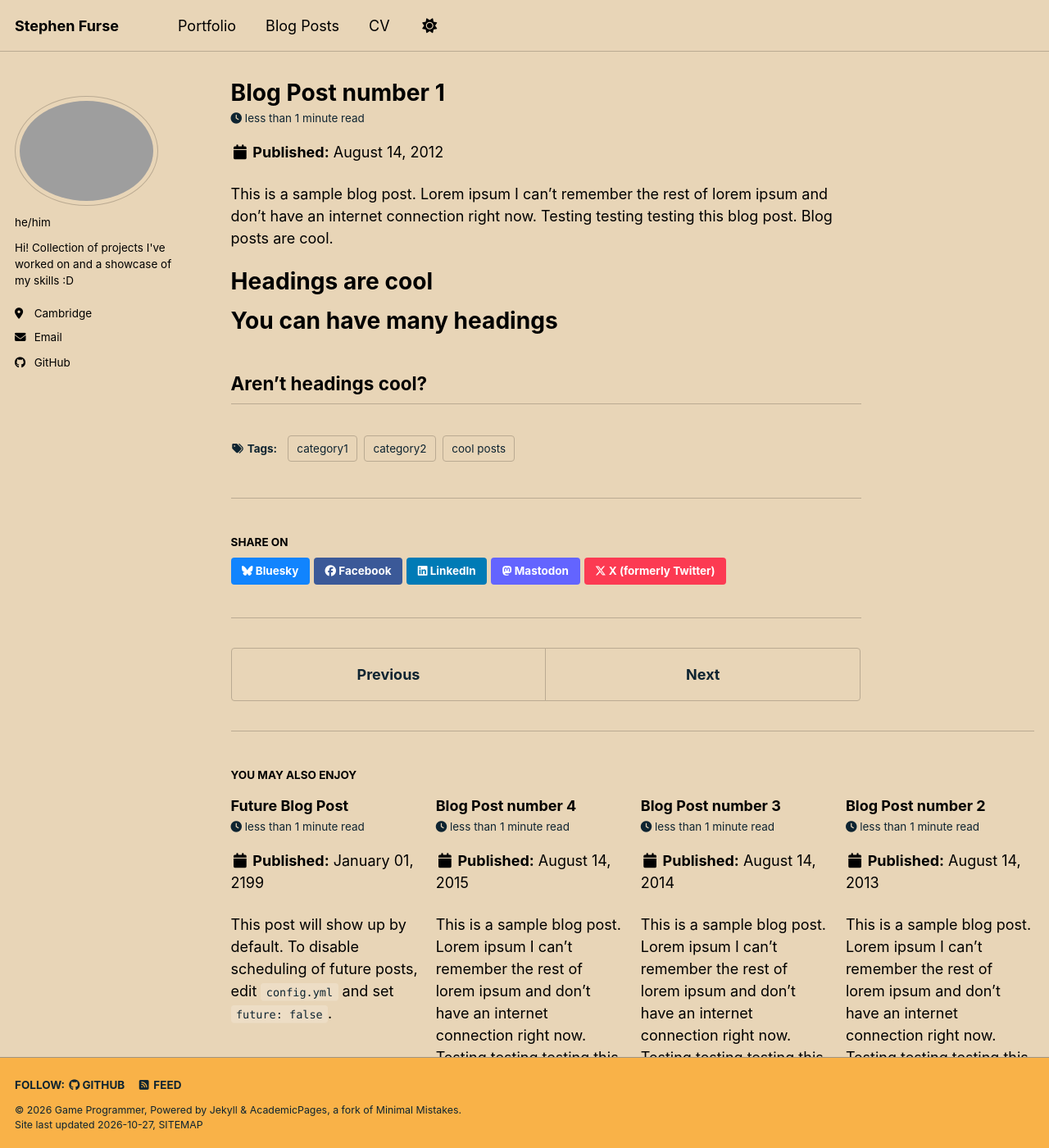
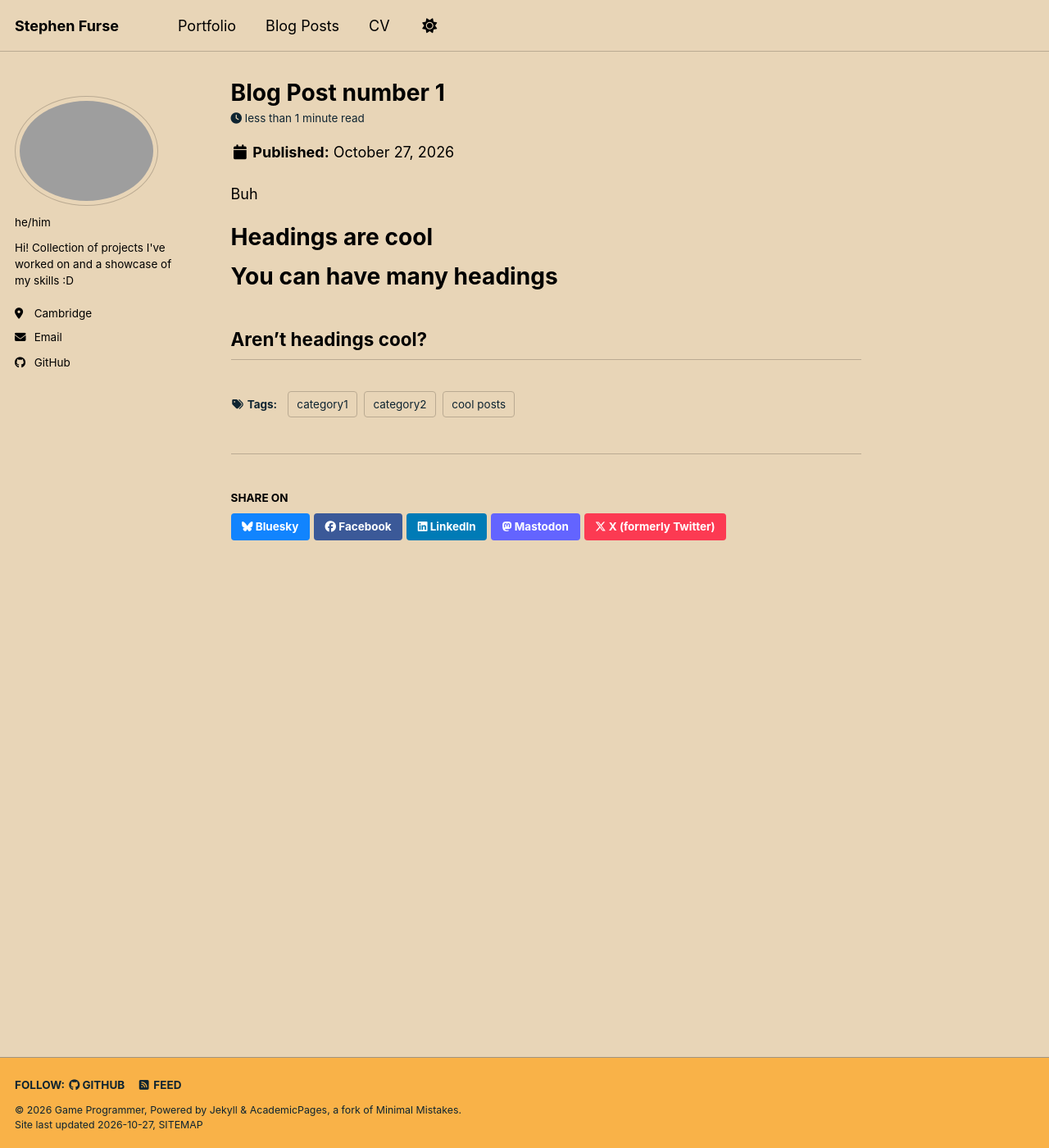
Before and after one commit to Stephen-Furse/Stephen-Furse.github.io, a Jekyll site: the page built from _posts/2012-08-14-blog-post-1.md, in a window 1280 px wide and 1400 px high. Shown: the whole window at 82% size. Built offline with Jekyll 4.4.1, drawn with Linux system fonts in a browser that asks for light colours; a script bundle is joined from its source files by our own code; a style sheet for code colours, icons or effects is not loaded.

```diff
--- a/_posts/2012-08-14-blog-post-1.md
+++ b/_posts/2012-08-14-blog-post-1.md
@@ -1,6 +1,6 @@
 ---
 title: 'Blog Post number 1'
-date: 2012-08-14
+date: 2026-10-27
 permalink: /posts/2012/08/blog-post-1/
 tags:
   - cool posts
@@ -8,7 +8,7 @@ tags:
   - category2
 ---
 
-This is a sample blog post. Lorem ipsum I can't remember the rest of lorem ipsum and don't have an internet connection right now. Testing testing testing this blog post. Blog posts are cool.
+Buh
 
 Headings are cool
 ======
--- a/_posts/2013-08-14-blog-post-2.md
+++ /dev/null
@@ -1,20 +0,0 @@
----
-title: 'Blog Post number 2'
-date: 2013-08-14
-permalink: /posts/2013/08/blog-post-2/
-tags:
-  - cool posts
-  - category1
-  - category2
----
-
-This is a sample blog post. Lorem ipsum I can't remember the rest of lorem ipsum and don't have an internet connection right now. Testing testing testing this blog post. Blog posts are cool.
-
-Headings are cool
-======
-
-You can have many headings
-======
-
-Aren't headings cool?
-------
--- a/_posts/2014-08-14-blog-post-3.md
+++ /dev/null
@@ -1,20 +0,0 @@
----
-title: 'Blog Post number 3'
-date: 2014-08-14
-permalink: /posts/2014/08/blog-post-3/
-tags:
-  - cool posts
-  - category1
-  - category2
----
-
-This is a sample blog post. Lorem ipsum I can't remember the rest of lorem ipsum and don't have an internet connection right now. Testing testing testing this blog post. Blog posts are cool.
-
-Headings are cool
-======
-
-You can have many headings
-======
-
-Aren't headings cool?
-------
--- a/_posts/2015-08-14-blog-post-4.md
+++ /dev/null
@@ -1,20 +0,0 @@
----
-title: 'Blog Post number 4'
-date: 2015-08-14
-permalink: /posts/2015/08/blog-post-4/
-tags:
-  - cool posts
-  - category1
-  - category2
----
-
-This is a sample blog post. Lorem ipsum I can't remember the rest of lorem ipsum and don't have an internet connection right now. Testing testing testing this blog post. Blog posts are cool.
-
-Headings are cool
-======
-
-You can have many headings
-======
-
-Aren't headings cool?
-------
--- a/_posts/2199-01-01-future-post.md
+++ /dev/null
@@ -1,11 +0,0 @@
----
-title: 'Future Blog Post'
-date: 2199-01-01
-permalink: /posts/2199/01/blog-post-4/
-tags:
-  - cool posts
-  - category1
-  - category2
----
-
-This post will show up by default. To disable scheduling of future posts, edit `config.yml` and set `future: false`.
```
Also changed, not shown: README.md (+1 -100 lines), _portfolio/portfolio-1.md (line endings or trailing spaces).
